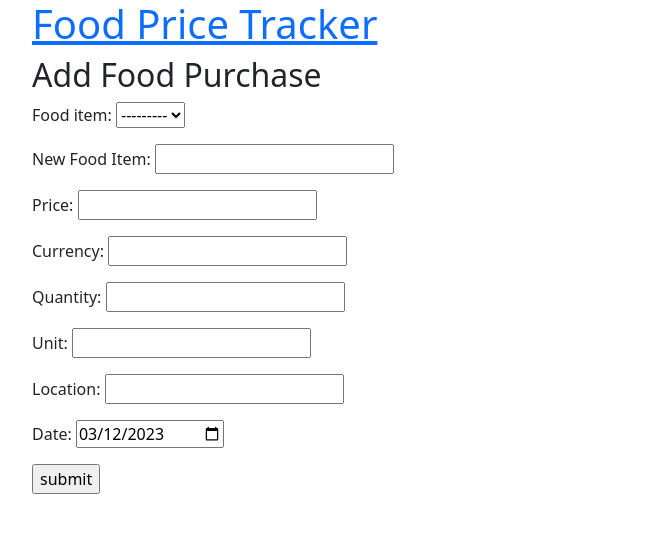
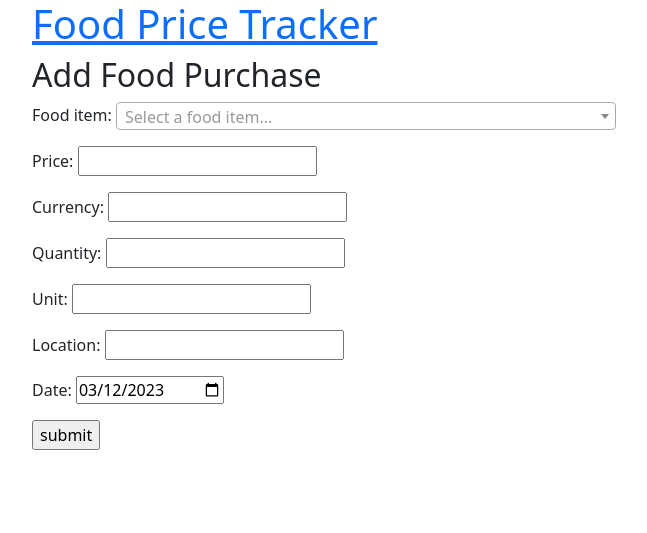
Before and after one commit to matthewleighton/Meal-Price-Tracker, a Django app: page /purchases/new/ in a window 1280 px wide. Shown: the top 533 px of the page, without its empty margins (50-697 px from the left). Run offline with Django 4.2, Linux system fonts and the light colour scheme; the visitor is signed in with stand-in values (Sample User, id 1); data that the repository does not hold is empty.

Commit message:
Add Select2 FoodItem field to purchase forms

```diff
--- a/meals/forms.py
+++ b/meals/forms.py
@@ -108,11 +108,13 @@ class FoodItemForm(forms.ModelForm):
 
 
 class FoodPriceRecordForm(forms.ModelForm):
-	new_food_item = forms.CharField(required=False, label="New Food Item")
+	# new_food_item = forms.CharField(required=False, label="New Food Item")
 
 	class Meta:
 		model = FoodPriceRecord
-		fields = ['food_item', 'new_food_item', 'price_amount', 'currency', 'quantity', 'unit', 'location', 'date']
+		# fields = ['food_item', 'new_food_item', 'price_amount', 'currency', 'quantity', 'unit', 'location', 'date']
+		fields = ['food_item', 'price_amount', 'currency', 'quantity', 'unit', 'location', 'date']
+
 
 		widgets = {
 			'date': forms.DateInput(attrs={
@@ -124,35 +126,37 @@ class FoodPriceRecordForm(forms.ModelForm):
 		self.user = kwargs.pop('user', None)
 		super().__init__(*args, **kwargs)
 
-		self.fields['food_item'].queryset = FoodItem.objects.filter(user=self.user)
+		# self.fields['food_item'].queryset = FoodItem.objects.filter(user=self.user)
 
-		self.fields['food_item'].required = False
-		self.fields['food_item'].required = False
 		self.initial['date'] = date.today()
+		self.fields['food_item'] = FoodItemField(user=self.user, required=True)
 
 	# We add a validation check to ensure that either an existing food item or a new food item is given.
-	def clean(self):
-		cleaned_data = super().clean()
-		food_item = cleaned_data.get('food_item')
-		new_food_item = cleaned_data.get('new_food_item')
+	# def clean(self):
+	# 	cleaned_data = super().clean()
+	# 	food_item = cleaned_data.get('food_item')
+	# 	new_food_item = cleaned_data.get('new_food_item')
 
-		if not food_item and not new_food_item:
-			raise forms.ValidationError('Please select an existing food item or enter a new one')
+	# 	if not food_item and not new_food_item:
+	# 		raise forms.ValidationError('Please select an existing food item or enter a new one')
 
-		return cleaned_data
+	# 	return cleaned_data
 
 	# If a new food item is given, we create a new FoodItem object and save it.
 	def save(self, commit=True):
 		instance = super().save(commit=False)
 
+		# food_item = self.cleaned_data.get('food_item')
+		# new_food_item = self.cleaned_data.get('new_food_item')
+
+		# if not food_item and new_food_item:
+		# 	food_item = FoodItem.objects.create(
+		# 		food_item_name=new_food_item,
+		# 		user=self.user
+		# 	)
+
 		food_item = self.cleaned_data.get('food_item')
-		new_food_item = self.cleaned_data.get('new_food_item')
-
-		if not food_item and new_food_item:
-			food_item = FoodItem.objects.create(
-				food_item_name=new_food_item,
-				user=self.user
-			)
+		# food_item.save()
 
 		instance.food_item = food_item
 
--- a/meals/templates/meals/food_price_record/new.html
+++ b/meals/templates/meals/food_price_record/new.html
@@ -5,9 +5,17 @@
 <h2>Add Food Purchase</h2>
 
 <form action="{% url 'new_purchase' %}" method="POST">
+	{{ form.media.css }}
 	{% csrf_token %}
 	{{ form.as_p }}
 	<input type="submit" value="submit">
+
+	<script src="https://cdnjs.cloudflare.com/ajax/libs/jquery/3.5.1/jquery.min.js"></script>
+	{{ form.media.js }}
 </form>
 
+<script>
+	$('.django-select2').djangoSelect2();
+</script>
+
 {% endblock %}
--- a/meals/views.py
+++ b/meals/views.py
@@ -63,7 +63,7 @@ def food_item(request, food_item_id):
 
 	food_price_record_form = FoodPriceRecordForm(initial={'food_item': food_item}, user=user)
 	food_price_record_form.fields['food_item'].widget = forms.HiddenInput()
-	food_price_record_form.fields['new_food_item'].widget = forms.HiddenInput()
+	food_price_record_form.initial['food_item'] = food_item
 
 	meals = food_item.meals
 
```
Also changed, not shown: meals/templates/meals/food_price_record/form.html (+6 -7 lines).
